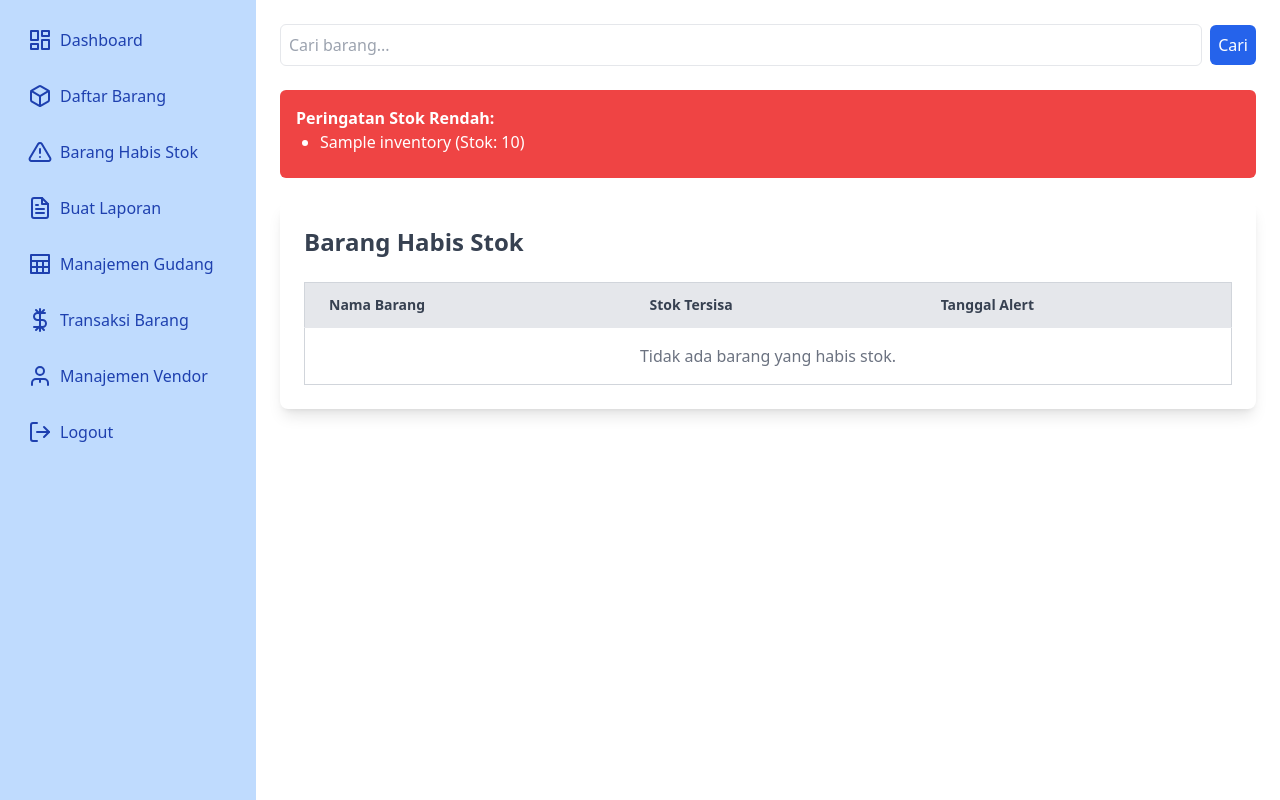
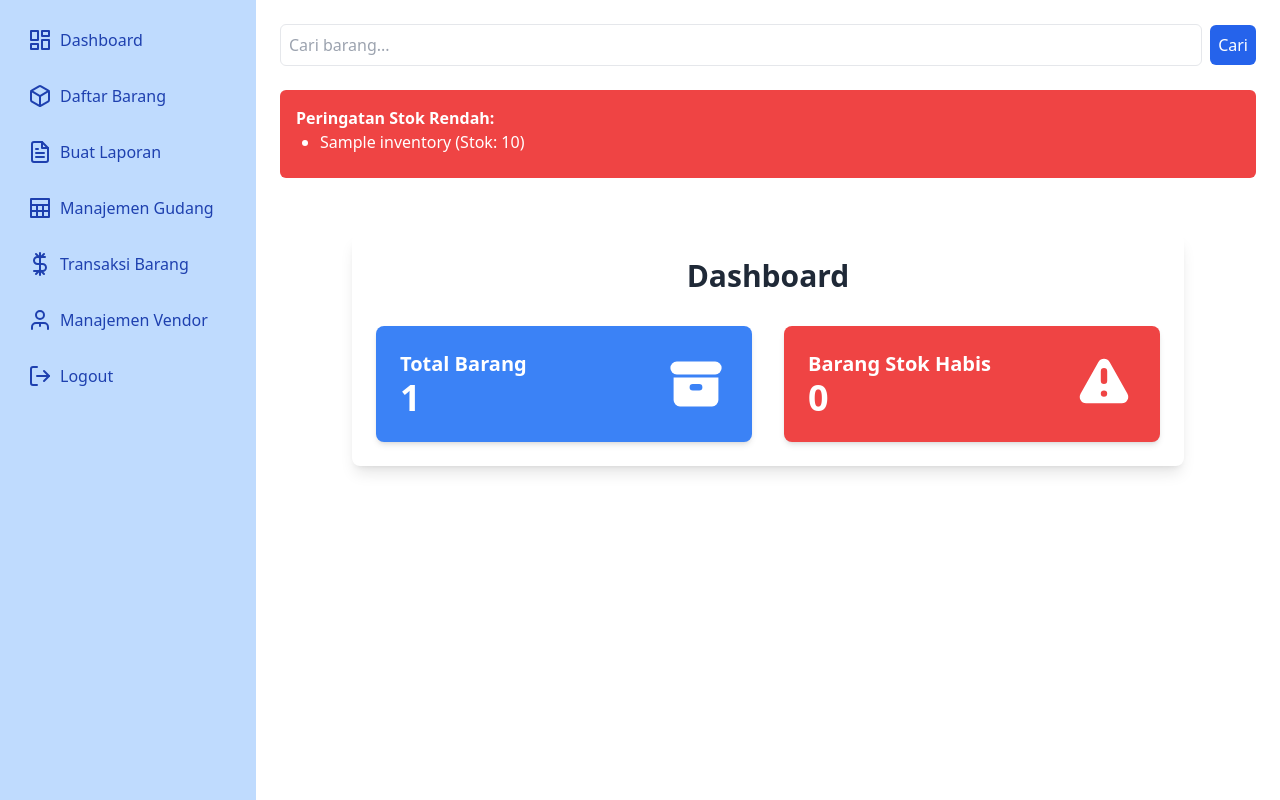
Before and after one commit to radhitchocs/inventory, a PHP site: page /index.php?page=alert_stok_habis in a window 1280 px wide. Run offline with PHP 8.4, Linux system fonts and the light colour scheme; the visitor is signed in with stand-in values (Sample User, id 1); tables that the repository leaves empty hold one stand-in row (values such as "Sample post"); some libraries are stand-ins or nearby versions.

Commit message:
feat: delete alert stock habis

```diff
--- a/alert_stok_habis.php
+++ /dev/null
@@ -1,62 +0,0 @@
-<?php
-session_start();
-include 'db.php';
-
-if (!isset($_SESSION['admin_id'])) {
-    header('Location: login.php');
-    exit;
-}
-
-$query = "
-    SELECT i.nama_barang, i.kuantitas_stok, a.tanggal_alert
-    FROM inventory i
-    LEFT JOIN alert_stok_habis a ON i.barang_id = a.barang_id
-    WHERE i.kuantitas_stok <= 0
-";
-$result = $conn->query($query);
-
-?>
-
-<!DOCTYPE html>
-<html lang="en">
-<head>
-    <meta charset="UTF-8">
-    <meta name="viewport" content="width=device-width, initial-scale=1.0">
-    <title>Alert Stok Habis</title>
-    <script src="https://cdn.tailwindcss.com"></script>
-</head>
-<body class="bg-gray-100 p-8">
-
-    <div class="max-w-5xl mx-auto">
-        <div class="bg-white p-6 rounded-lg shadow-lg">
-            <h1 class="text-2xl font-bold text-gray-700 mb-6">Barang Habis Stok</h1>
-
-            <table class="min-w-full bg-white border border-gray-300">
-                <thead class="bg-gray-200">
-                    <tr>
-                        <th class="px-6 py-3 border-b text-left text-sm font-semibold text-gray-700">Nama Barang</th>
-                        <th class="px-6 py-3 border-b text-left text-sm font-semibold text-gray-700">Stok Tersisa</th>
-                        <th class="px-6 py-3 border-b text-left text-sm font-semibold text-gray-700">Tanggal Alert</th>
-                    </tr>
-                </thead>
-                <tbody>
-                    <?php if ($result->num_rows > 0) { ?>
-                        <?php while ($row = $result->fetch_assoc()) { ?>
-                        <tr class="hover:bg-gray-100">
-                            <td class="px-6 py-4 border-b border-gray-300"><?php echo htmlspecialchars($row['nama_barang']); ?></td>
-                            <td class="px-6 py-4 border-b border-gray-300"><?php echo htmlspecialchars($row['kuantitas_stok']); ?></td>
-                            <td class="px-6 py-4 border-b border-gray-300"><?php echo htmlspecialchars($row['tanggal_alert']); ?></td>
-                        </tr>
-                        <?php } ?>
-                    <?php } else { ?>
-                        <tr>
-                            <td colspan="3" class="px-6 py-4 text-center text-gray-500">Tidak ada barang yang habis stok.</td>
-                        </tr>
-                    <?php } ?>
-                </tbody>
-            </table>
-        </div>
-    </div>
-
-</body>
-</html>
--- a/dashboard.php
+++ b/dashboard.php
@@ -1,7 +1,9 @@
 <?php
-// Query untuk mendapatkan total barang dan alert stok habis
+// Query untuk mendapatkan total barang
 $total_barang = $conn->query("SELECT COUNT(*) AS total FROM inventory")->fetch_assoc()['total'];
-$alert_barang = $conn->query("SELECT COUNT(*) AS alert FROM alert_stok_habis")->fetch_assoc()['alert'];
+
+// Query untuk mendapatkan jumlah barang dengan stok 0
+$alert_barang = $conn->query("SELECT COUNT(*) AS alert FROM inventory WHERE kuantitas_stok = 0")->fetch_assoc()['alert'];
 ?>
 
 <!DOCTYPE html>
--- a/index.php
+++ b/index.php
@@ -62,16 +62,6 @@ $low_stock_items = $stmt->get_result()->fetch_all(MYSQLI_ASSOC);
                             <line x1="12" y1="22.08" x2="12" y2="12"/>
                         </svg>
                         <span>Daftar Barang</span>
-                    </a>
-                </li>
-                <li>
-                    <a href="index.php?page=alert_stok_habis" class="flex items-center p-3 hover:bg-blue-300 rounded-md">
-                        <svg xmlns="http://www.w3.org/2000/svg" viewBox="0 0 24 24" fill="none" stroke="currentColor" stroke-width="2" stroke-linecap="round" stroke-linejoin="round" class="w-6 h-6 mr-2">
-                            <path d="M10.29 3.86L1.82 18a2 2 0 0 0 1.71 3h16.94a2 2 0 0 0 1.71-3L13.71 3.86a2 2 0 0 0-3.42 0z"/>
-                            <line x1="12" y1="9" x2="12" y2="13"/>
-                            <line x1="12" y1="17" x2="12.01" y2="17"/>
-                        </svg>
-                        <span>Barang Habis Stok</span>
                     </a>
                 </li>
                 <li>
@@ -153,7 +143,7 @@ $low_stock_items = $stmt->get_result()->fetch_all(MYSQLI_ASSOC);
                     <?php endforeach; ?>
                 </ul>
             <?php else: ?>
-                <p>Tidak ada hasil yang ditemukan.</p>
+                <p class="text-red-500">Tidak ada hasil yang ditemukan.</p>
             <?php endif; ?>
         <?php endif; ?>
 
@@ -182,9 +172,6 @@ $low_stock_items = $stmt->get_result()->fetch_all(MYSQLI_ASSOC);
             case 'inventory':
                 include 'inventory.php';
                 break;
-            case 'alert_stok_habis':
-                include 'alert_stok_habis.php';
-                break;
             case 'laporan':
                 include 'laporan.php';
                 break;
```
